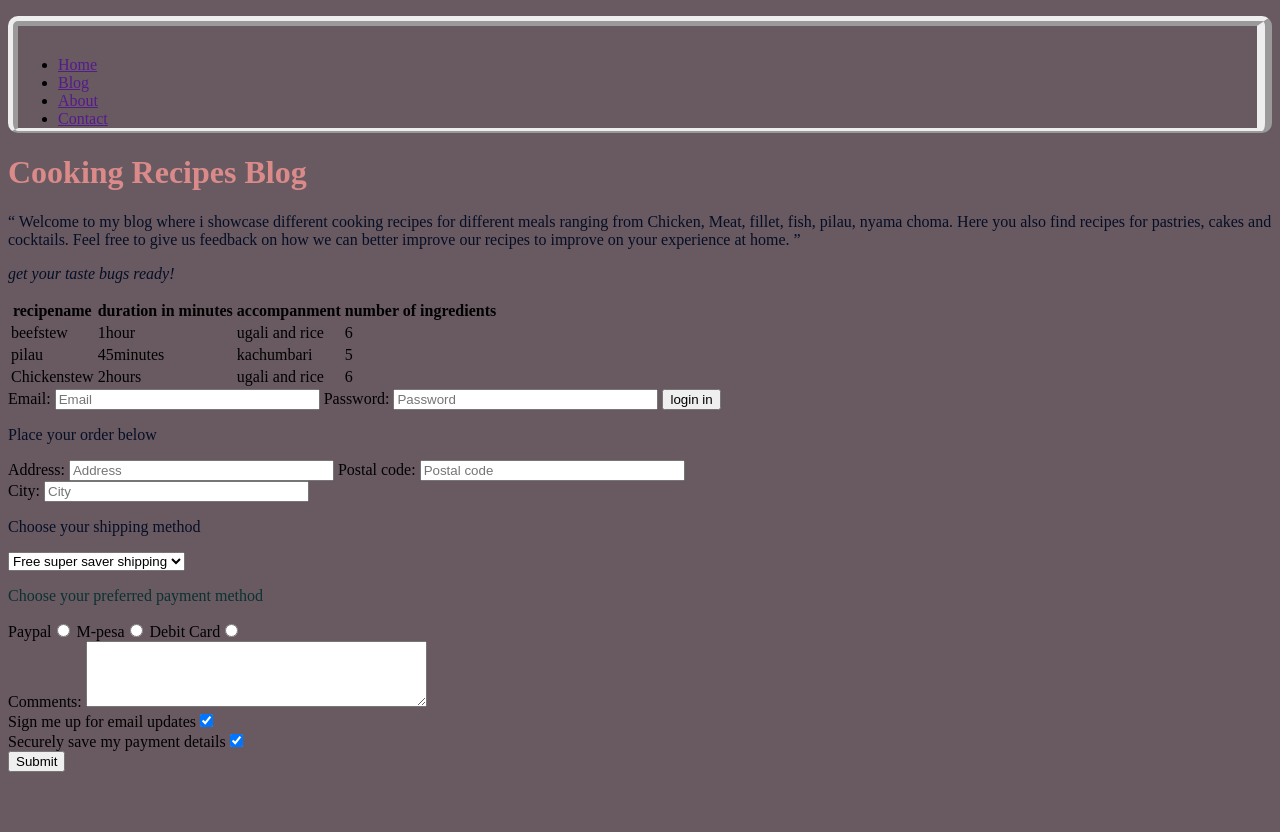
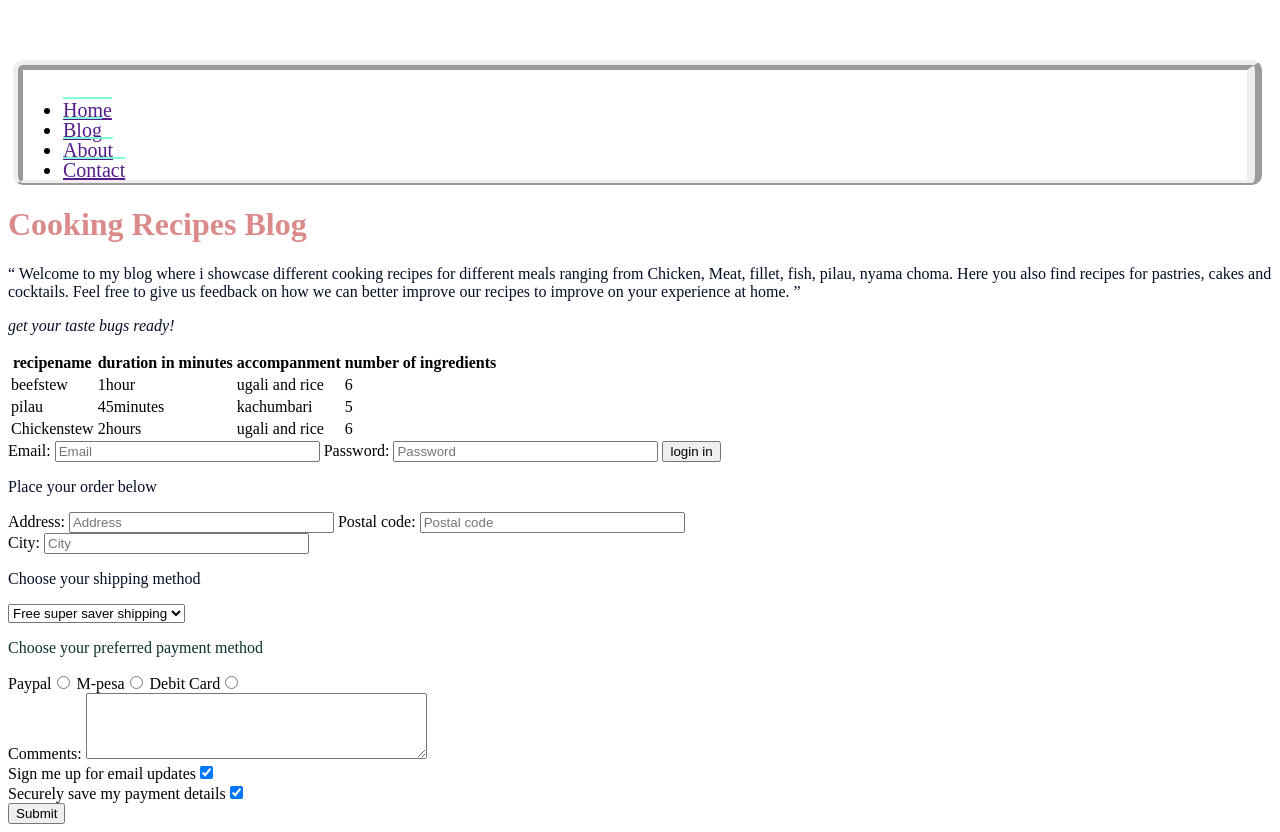
Before and after one commit to gvihendah/cooking-recipes-blog, a plain HTML site: page index.html in a window 1280 px wide. Before the commit the page ends 800 px from the top, so only its background shows below. Drawn offline with Linux system fonts and the light colour scheme.

Commit message:
initial commit

```diff
--- a/css/main.css
+++ b/css/main.css
@@ -3,7 +3,8 @@ color: rgb(219, 138, 138);
 
 }
 P {
-    color: rgb(5, 14, 37)
+    color: rgb(5, 14, 37);
+    text-shadow: 3px;
 
 
 
@@ -11,19 +12,40 @@ P {
 .navbar1 {
     text-align: justify;
     padding-top: 30px;
-    background-color: rgb(162, 133, 104)
-    position: relative;
-    align-items: center;
+    background: linear-gradient(blue white);
+    background-size: 100% 100%;
+    background-repeat: no-repeat;
     border-right: blueviolet;
     height: auto;
     border: 10px ridge;
     border-width: 10px 15px 5px 10px;
-    border-radius: 10px
+    border-radius: 10px;
+    margin: 60px 10px 20px 5px;
+    background-origin: content-box;
+    text-decoration-line: overline;
+    text-decoration-color: aquamarine;
+    font-size: 20px;
+    text-shadow: 4px;
+    line-height: 20px;
+
+
+
+
+
+}
+
+.navbar1:hover {
+    font-size: 2em;
+    color: rgb(226, 128, 43);
 
 }
 
 body {
-background-color: rgb(105, 90, 98)
+background:radial-gradient(rgb(56, 56, 117)gt, white, orange);
 
 
 }
+
+form {
+
+}
--- a/index.html
+++ b/index.html
@@ -5,6 +5,7 @@
     <meta name="viewport" content="width=device-width, initial-scale=1.0">
     <title>Cooking Recipes Blog</title>
     <link rel="stylesheet" type="text/css" href="css/main.css">
+    <link src="images/img.jpg">
 </head>
 <body>
     <nav>
```
Also changed, not shown: images/img.jpg (added).
